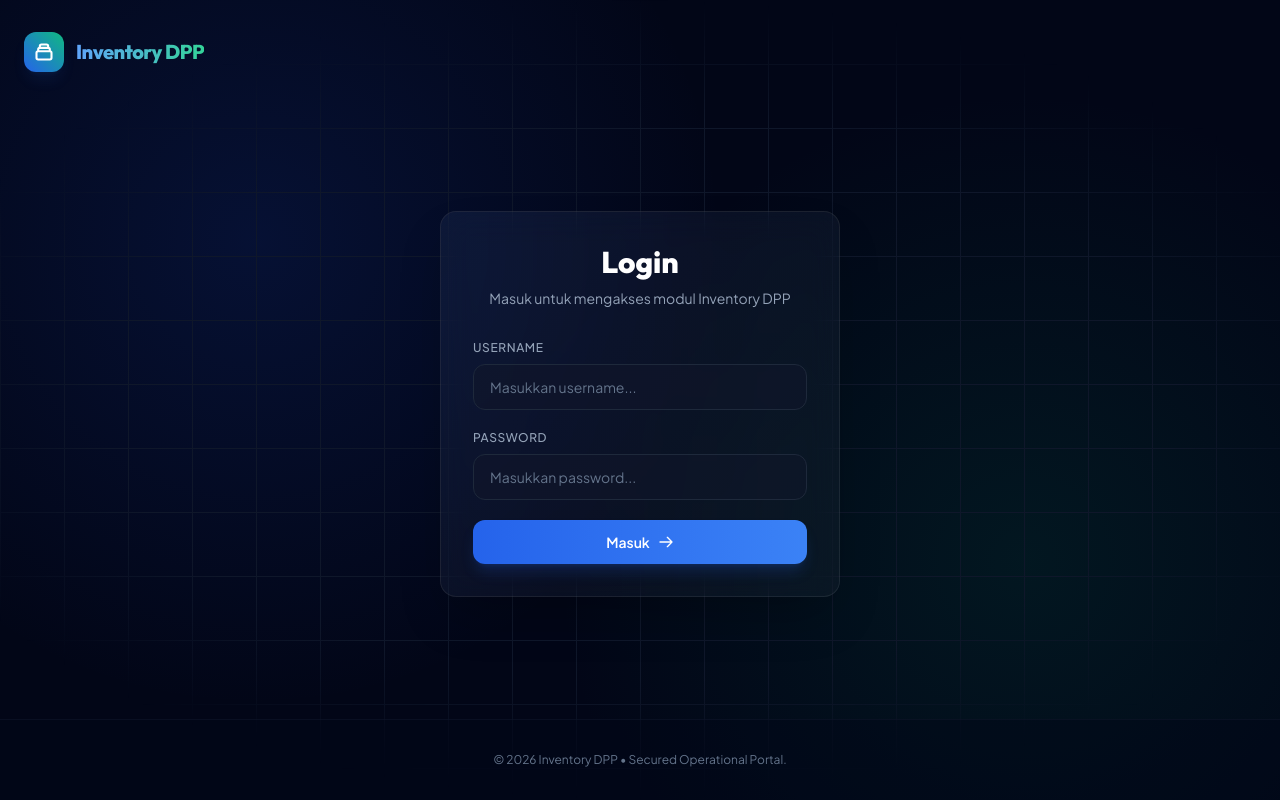
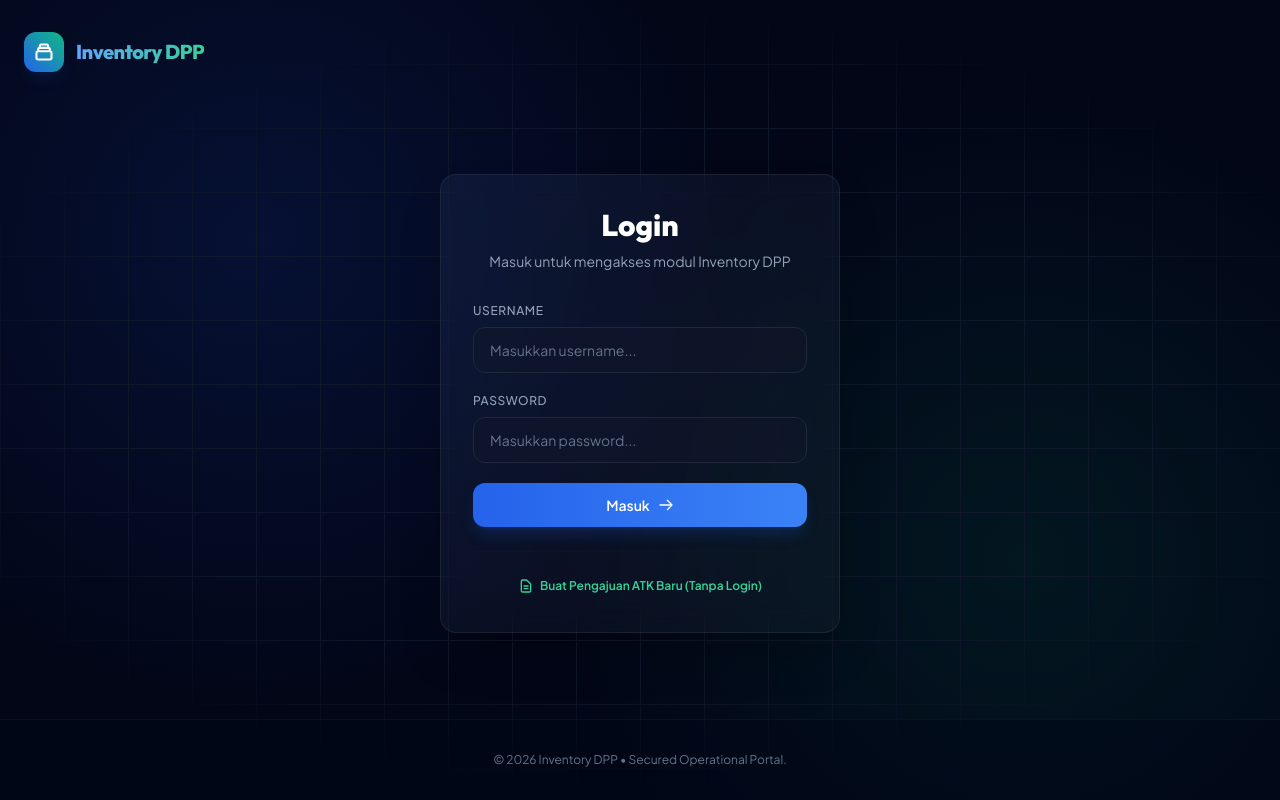
Before and after one commit to sonxyz/inventory, a Flask app: page /login in a window 1280 px wide. Run offline with Flask 3, Linux system fonts and the light colour scheme; some libraries are stand-ins or nearby versions.

Commit message:
feat: allow public access to create ATK request form

```diff
--- a/app.py
+++ b/app.py
@@ -278,7 +278,7 @@ def check_route_access():
         return
 
     # Endpoint bebas akses (tidak butuh login)
-    public_endpoints = ['login', 'static']
+    public_endpoints = ['login', 'static', 'atk_pengajuan_tambah']
     if request.endpoint in public_endpoints:
         return
 
--- a/templates/login.html
+++ b/templates/login.html
@@ -112,6 +112,16 @@
           </svg>
         </button>
       </form>
+
+      <div class="mt-6 pt-6 border-t border-slate-900/60 text-center">
+        <a href="{{ url_for('atk_pengajuan_tambah') }}"
+           class="inline-flex items-center gap-1.5 text-xs text-emerald-400 hover:text-emerald-300 font-semibold transition-colors">
+          <svg class="w-4 h-4" fill="none" stroke="currentColor" viewBox="0 0 24 24">
+            <path stroke-linecap="round" stroke-linejoin="round" stroke-width="2" d="M9 12h6m-6 4h6m2 5H7a2 2 0 01-2-2V5a2 2 0 012-2h5.586a1 1 0 01.707.293l5.414 5.414a1 1 0 01.293.707V19a2 2 0 01-2 2z" />
+          </svg>
+          Buat Pengajuan ATK Baru (Tanpa Login)
+        </a>
+      </div>
     </div>
   </main>
 
```
Also changed, not shown: templates/base_atk.html (+8 -0 lines).
